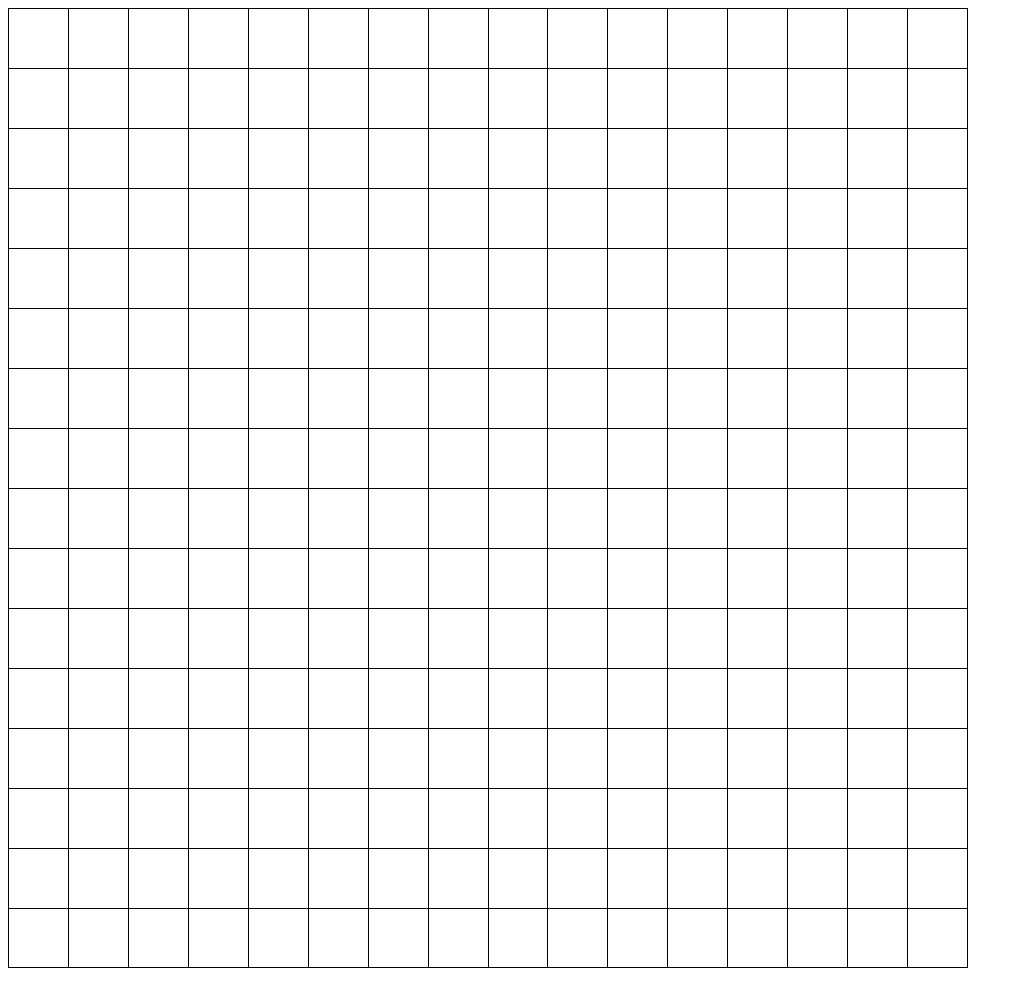
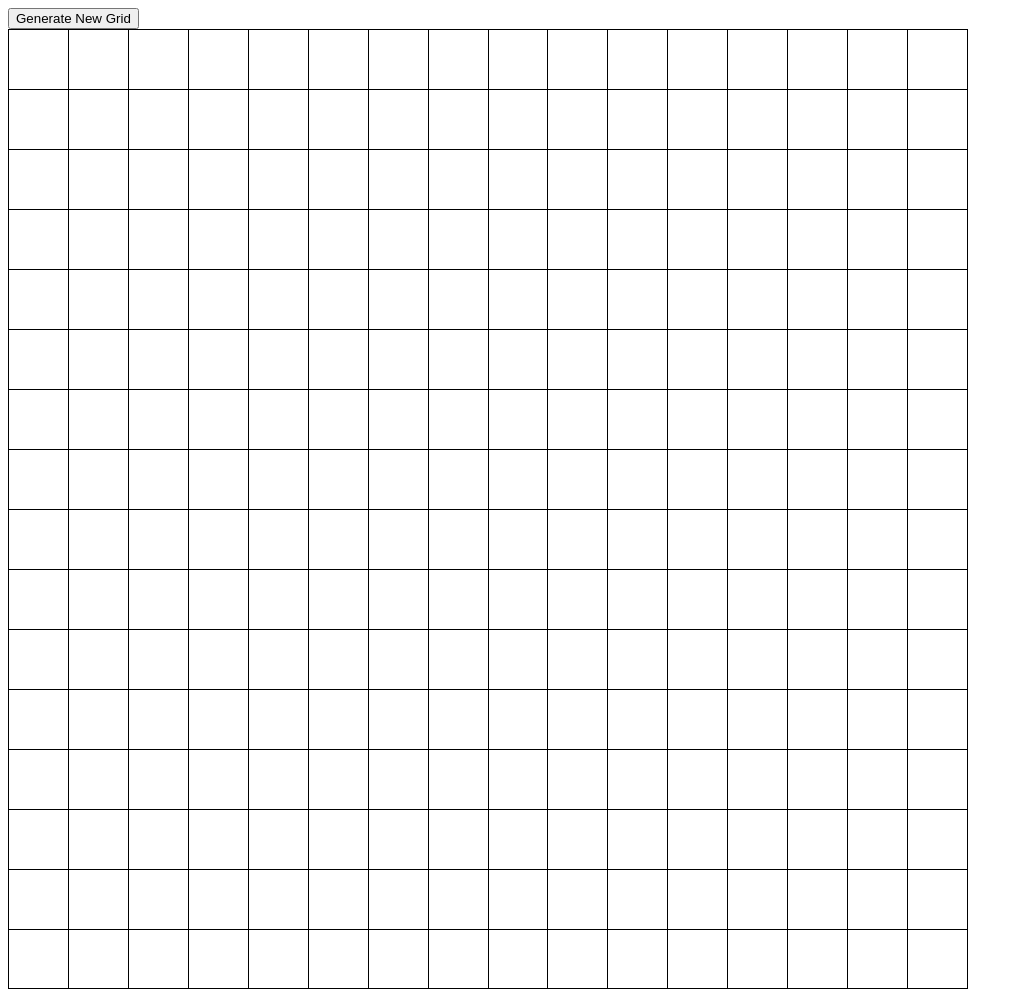
Before and after one commit to jdustindev/odin-etch-a-sketch, a plain HTML site: page index.html in a window 1280 px wide. Shown: the whole page, without its empty margins (0-1023 px from the left). Drawn offline with Linux system fonts and the light colour scheme.

Commit message:
Add button to re-generate grid (does nothing yet).

```diff
--- a/index.html
+++ b/index.html
@@ -7,6 +7,7 @@
   <script src="./etchasketch.js" defer></script>
 </head>
 <body>
+  <button id="newGrid">Generate New Grid</button>
   <div id="gridContainer"></div>
 </body>
 </html>
```
